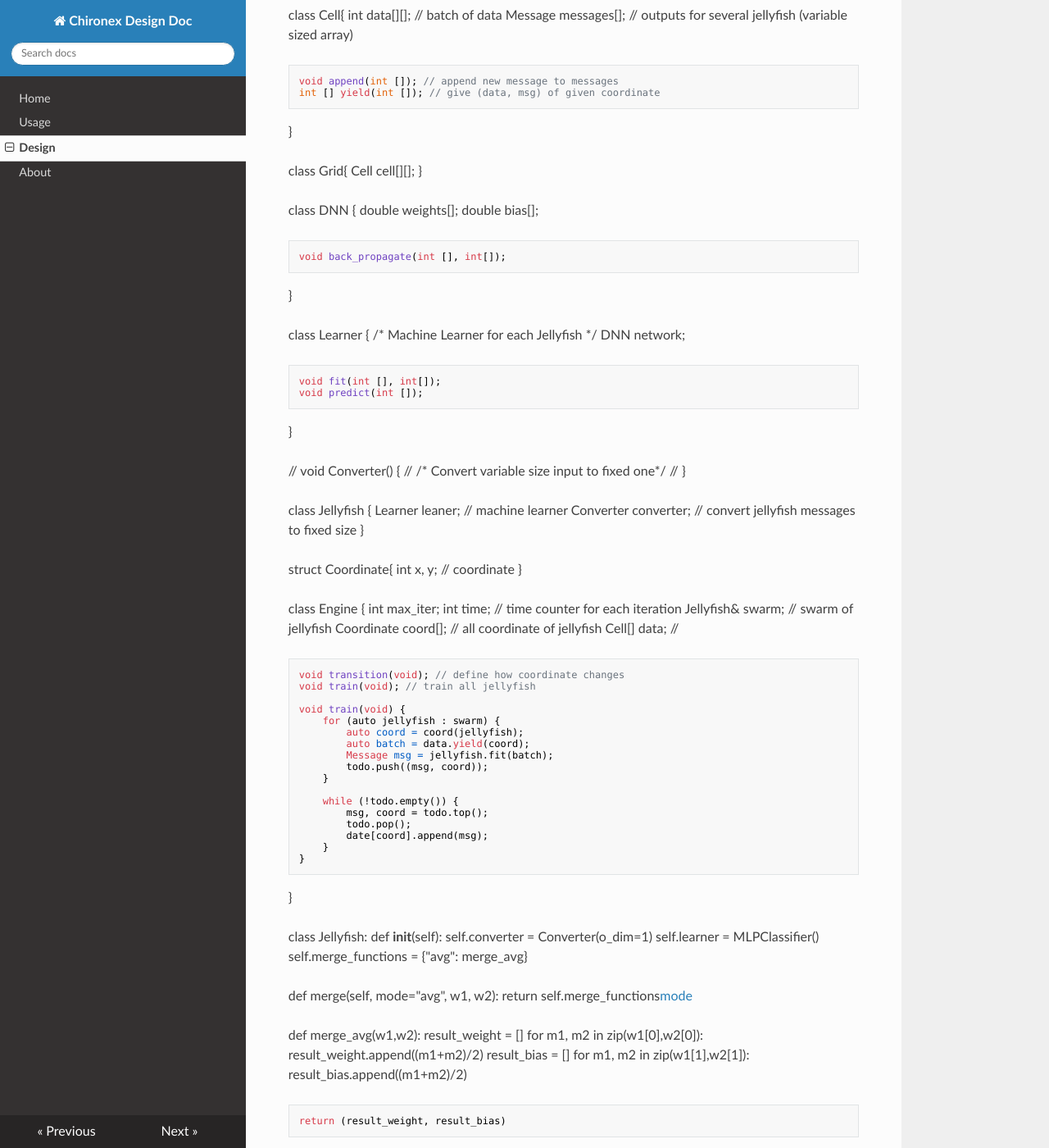
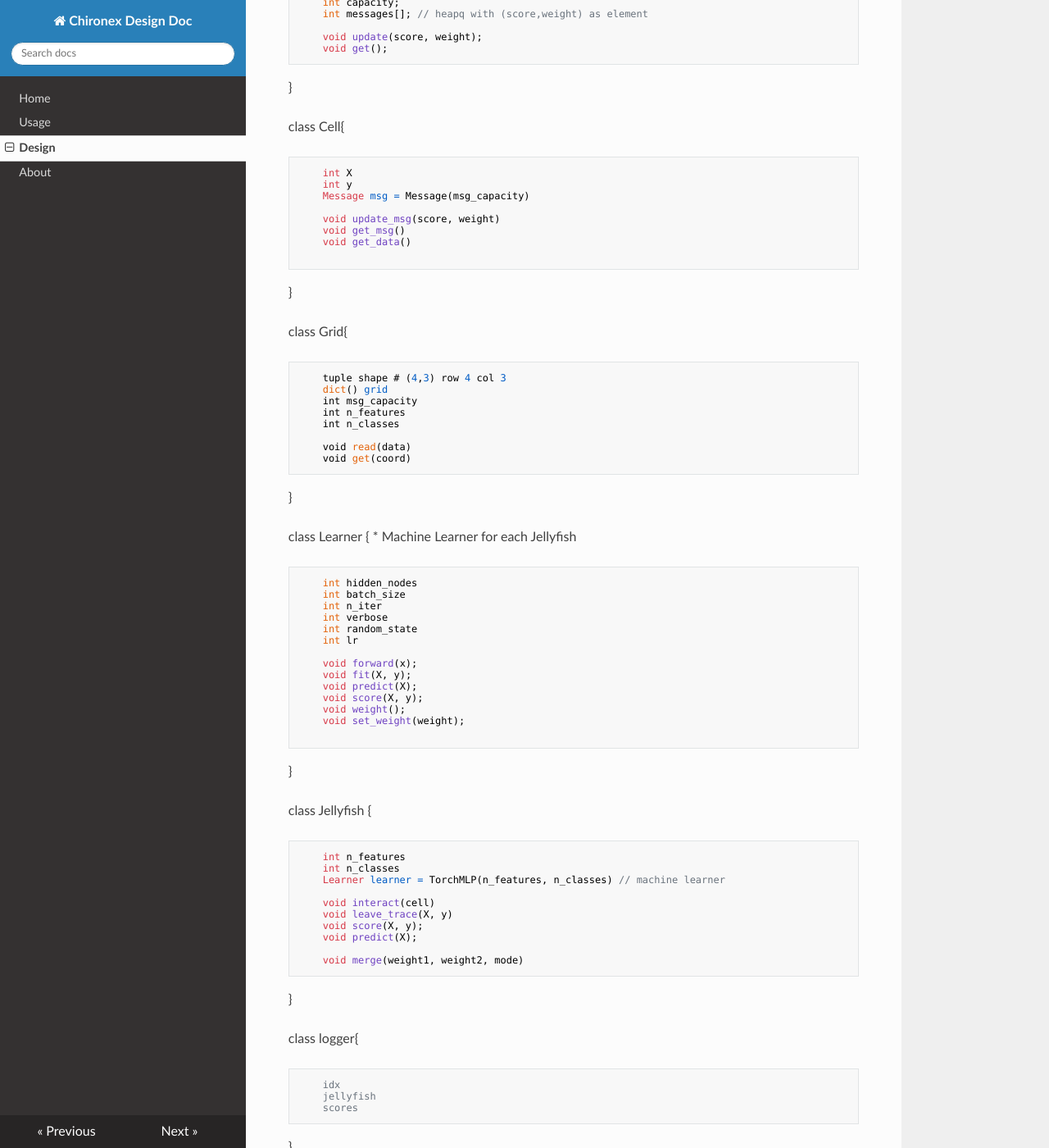
Before and after one commit to tpchris1/chironex-design-doc, an MkDocs documentation site: the page built from docs/design.md, in a window 1280 px wide and 1400 px high, scrolled down 273 px. Shown: the whole window at 82% size. Built offline with MkDocs 1.6.1, drawn with Linux system fonts in a browser that asks for light colours; nearby versions of some CDN libraries; some of the changed text lies outside the part shown.

Commit message:
modify design.md

````diff
--- a/docs/design.md
+++ b/docs/design.md
@@ -2,104 +2,134 @@
 *Design details and implementation of Chironex*
 
 
+class Message{
+* Messages are left behind in each cell by Jellyfish
+```
+    int capacity;
+    int messages[]; // heapq with (score,weight) as element
 
-class Message{
-    /* Messages are left behind in each cell by Jellyfish */
-    int capacity = 0;
-    int messages[]; // heapq with (score,weight) as element
+    void update(score, weight);
+    void get();
+```
+
 }
 
 class Cell{
-    int data[][]; // batch of data
-    Message messages[]; // outputs for several jellyfish (variable sized array)
+```
+    int X
+    int y
+    Message msg = Message(msg_capacity)
 
-    void append(int []); // append new message to messages
-    int [] yield(int []); // give (data, msg) of given coordinate
+    void update_msg(score, weight)
+    void get_msg()
+    void get_data()
+
+```
 }
 
 class Grid{
-    Cell cell[][];
-}
+```
+    tuple shape # (4,3) row 4 col 3
+    dict() grid
+    int msg_capacity
+    int n_features
+    int n_classes
 
-class DNN {
-    double weights[];
-    double bias[];
-
-    void back_propagate(int [], int[]);
+    void read(data)
+    void get(coord)
+```
 }
 
 class Learner {
-    /* Machine Learner for each Jellyfish */
-    DNN network;
+* Machine Learner for each Jellyfish
 
-    void fit(int [], int[]);
-    void predict(int []);
+```
+    int hidden_nodes
+    int batch_size
+    int n_iter
+    int verbose
+    int random_state
+    int lr
+
+    void forward(x);
+    void fit(X, y);
+    void predict(X);
+    void score(X, y);
+    void weight();
+    void set_weight(weight);
+
+```
 }
 
-// void Converter() {
-//     /* Convert variable size input to fixed one*/
-// }
 
 class Jellyfish {
-    Learner leaner; // machine learner
-    Converter converter; // convert jellyfish messages to fixed size
+```
+    int n_features
+    int n_classes
+    Learner learner = TorchMLP(n_features, n_classes) // machine learner
+
+    void interact(cell)
+    void leave_trace(X, y)
+    void score(X, y);
+    void predict(X);
+
+    void merge(weight1, weight2, mode)
+```
+
 }
 
-struct Coordinate{
-    int x, y; // coordinate
+class logger{
+```
+    idx
+    jellyfish
+    scores
+```
 }
 
-class Engine {
-    int max_iter;
-    int time; // time counter for each iteration
-    Jellyfish& swarm; // swarm of jellyfish
-    Coordinate coord[]; // all coordinate of jellyfish
-    Cell[] data; //
+class Metadata{
+```
+    entity
+    coord
+```
+}
 
 
-    void transition(void); // define how coordinate changes
-    void train(void); // train all jellyfish
+class Engine {
+```
+    int grid_width
+    int grid_height
+    int max_iter
+    int n_jellyfish
+    int msg_cap
+    int time # iteration counter
 
-    void train(void) {
-        for (auto jellyfish : swarm) {
-            auto coord = coord(jellyfish);
-            auto batch = data.yield(coord);
-            Message msg = jellyfish.fit(batch);
-            todo.push((msg, coord));
-        }
+    train_data, test_data
+    X_test = test_data[:, :-1]
+    y_test = test_data[:, -1]
+    swarm = [] # array of jellyfish and their coordinates
+    ocean = Grid((self.grid_height, self.grid_width), self.msg_cap)
+    ocean.read(train_data)
+    int n_features
+    int n_classes
 
-        while (!todo.empty()) {
-            msg, coord = todo.top();
-            todo.pop();
-            date[coord].append(msg);
-        }
-    }
+
+    swarm = [
+        Metadata(Jellyfish(self.n_features, self.n_classes), \
+                gen_random_coord(self.grid_height, self.grid_width)) \
+
+
+    logger = [Logger(i, val.entity) for i, val in enumerate(self.swarm)]
+    eval_when = []
+    eval_mean = []
+    eval_std = []
+    agreement = [] # annotator's agreementＹ
+
+    void run()
+    void _run_one_step()
+    void _validate()
+    void _transition()
+    void plot_individual_result()
+    void plot_swarm_result()
+
+```
 }
-
-class Jellyfish:
-    def __init__(self):
-        self.converter = Converter(o_dim=1)
-        self.learner = MLPClassifier()
-        self.merge_functions = {"avg": merge_avg}
-
-def merge(self, mode="avg", w1, w2):
-    return self.merge_functions[mode](w1,w2)
-
-def merge_avg(w1,w2):
-    result_weight = []
-    for m1, m2 in zip(w1[0],w2[0]):
-        result_weight.append((m1+m2)/2)
-    result_bias = []
-    for m1, m2 in zip(w1[1],w2[1]):
-        result_bias.append((m1+m2)/2)
-
-    return (result_weight, result_bias)
-
-def interact(self,cell,):
-    X,y = cell.get_data()
-    msg = cell.get_msg()
-
-    if msg:
-
-    else:
-        self.learner.fit(X,y)
````
